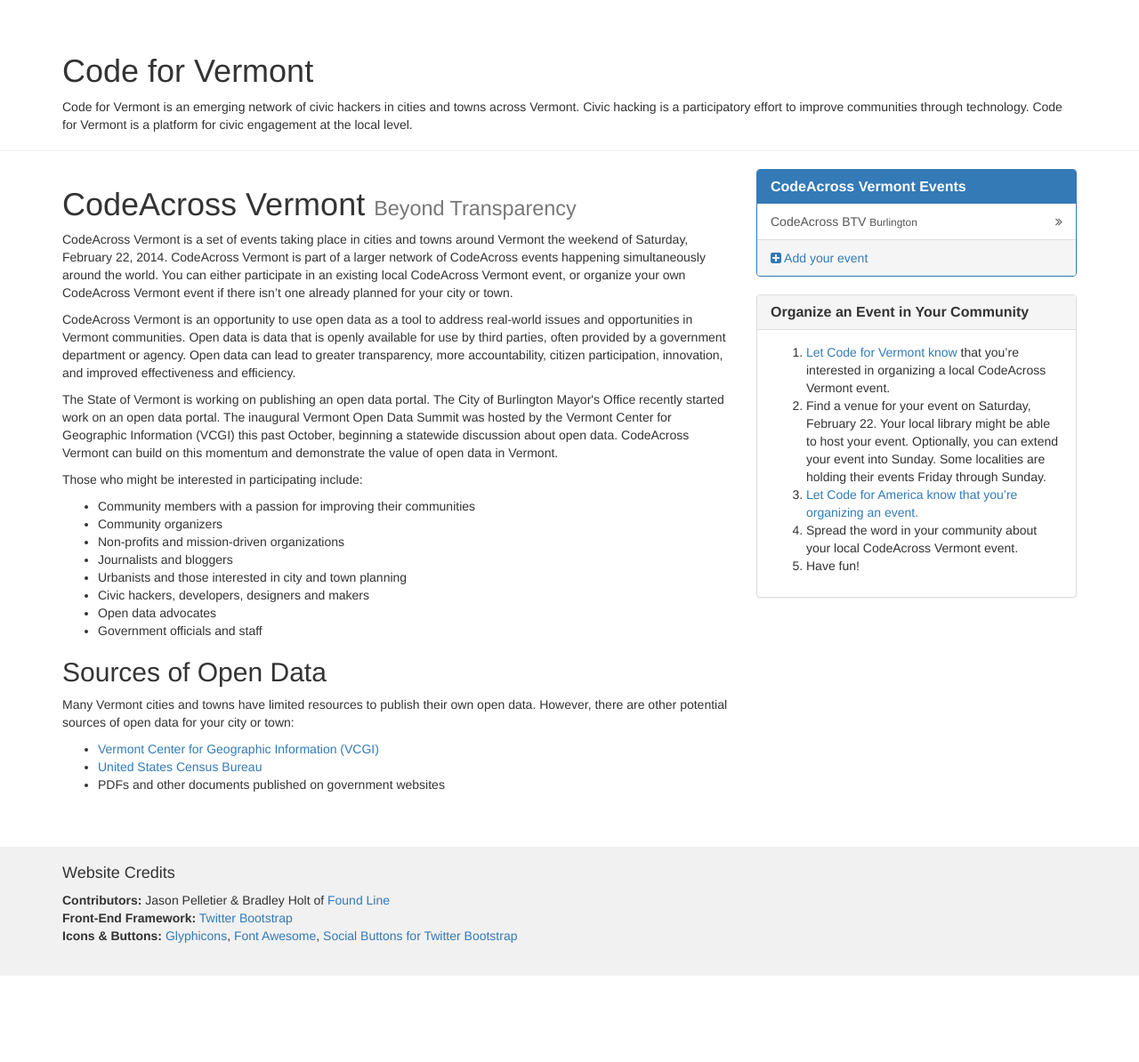
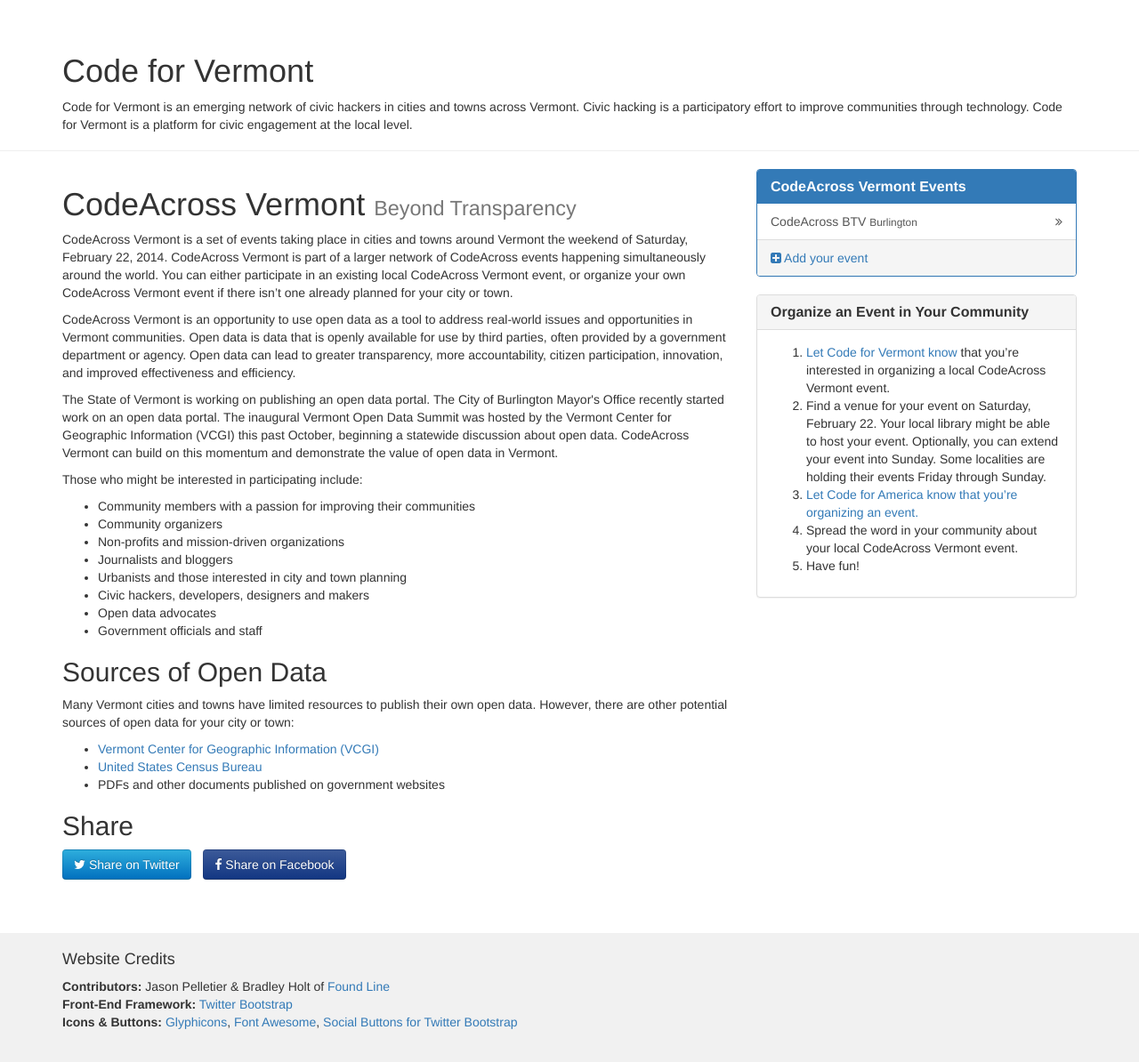
Before and after one commit to codeforvermont/codeforvermont.github.com, a Jekyll site: the page built from index.html, in a window 1280 px wide. Shown: the whole page at 89% size. Built offline with Jekyll 4.4.1, drawn with Linux system fonts in a browser that asks for light colours; nearby versions of some CDN libraries; before the commit the page ends 1097 px from its top, so only the background shows below that.

Commit message:
Add placeholder share links.

```diff
--- a/index.html
+++ b/index.html
@@ -26,6 +26,11 @@
                 <li><a href="http://vcgi.vermont.gov/">Vermont Center for Geographic Information (VCGI)</a></li>
                 <li><a href="http://www.census.gov/">United States Census Bureau</a></li>
                 <li>PDFs and other documents published on government websites</li>
+            </ul>
+            <h2>Share</h2>
+            <ul class="list-inline">
+                <li><a href="" class="btn btn-twitter"><i class="fa fa-twitter"></i> Share on Twitter</a></li>
+                <li><a href="" class="btn btn-facebook"><i class="fa fa-facebook"></i> Share on Facebook</a></li>
             </ul>
         </article>
         <div class="col-sm-4">
```
